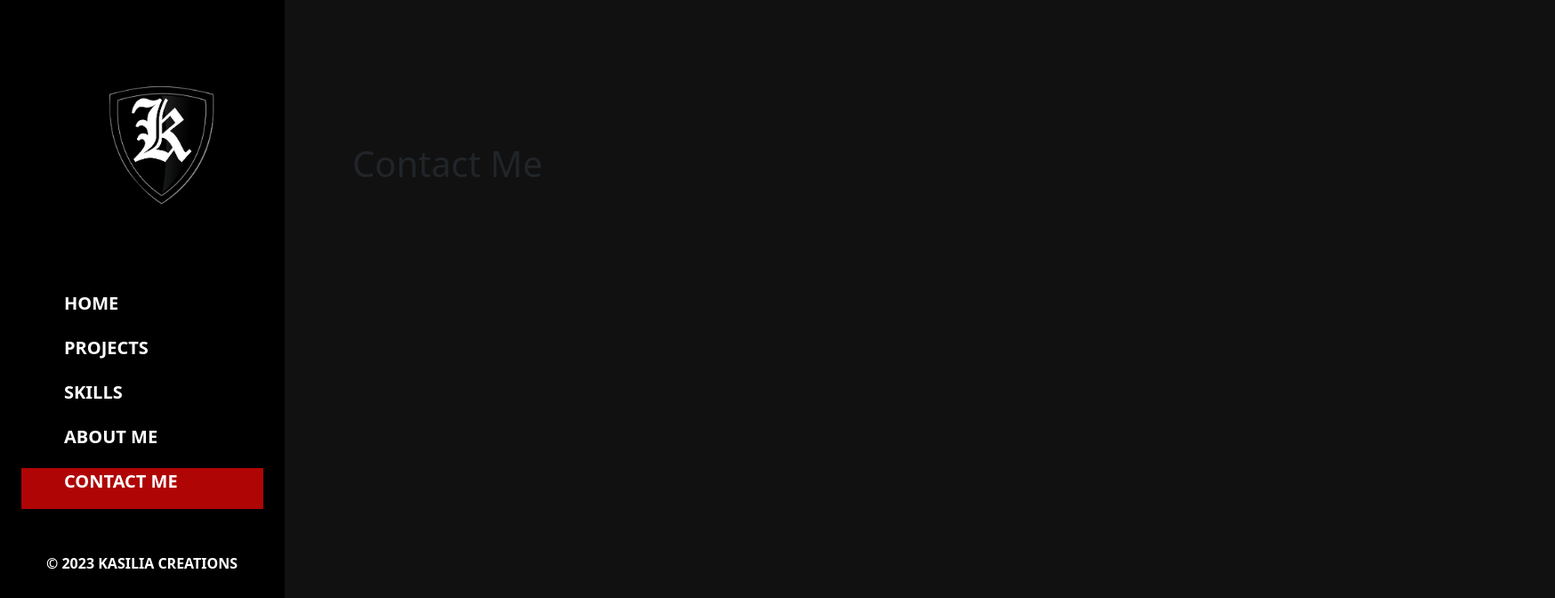
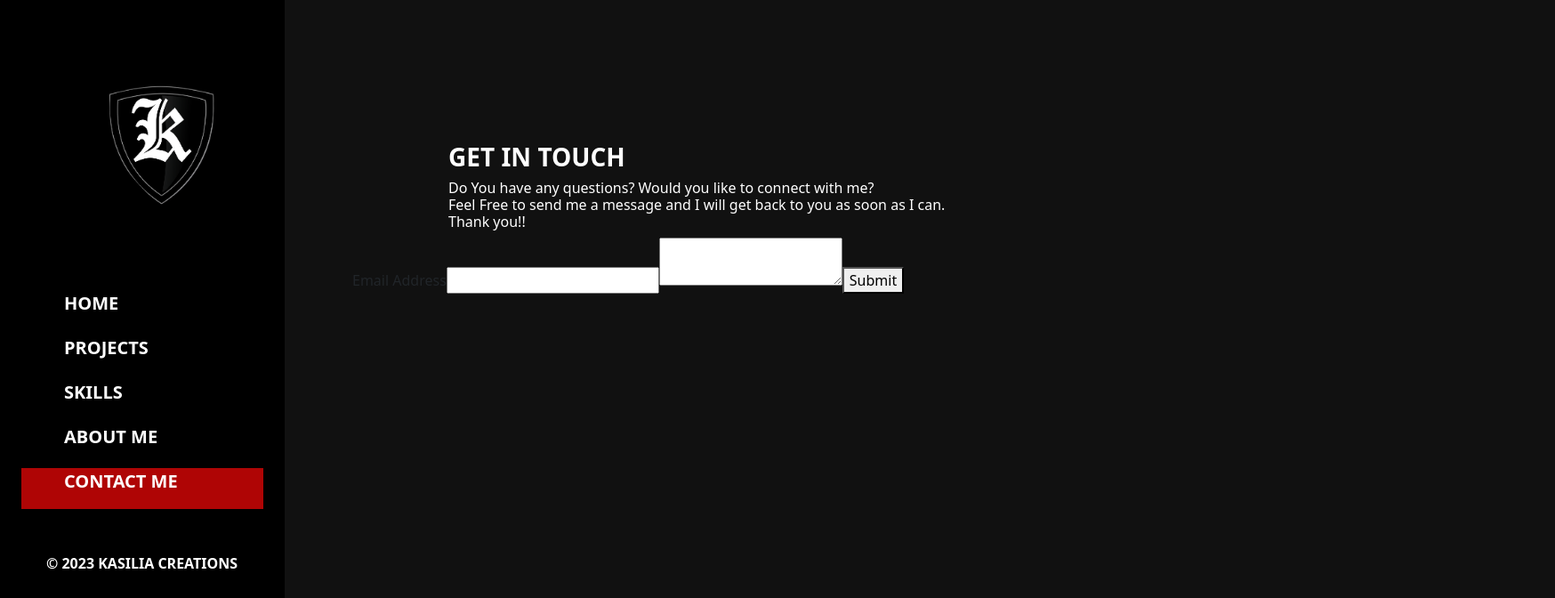
Before and after one commit to David-Kasilia/my-portfolio-react, a React (Create React App) app: page /contact in a window 1280 px wide. Shown: the top 672 px of the page at 89% size, 1748 px wide, since content can reach past the window. Built offline with nearby package versions, Linux system fonts and the light colour scheme.

Commit message:
Added Formspree to react

```diff
--- a/package.json
+++ b/package.json
@@ -3,6 +3,7 @@
   "version": "0.1.0",
   "private": true,
   "dependencies": {
+    "@formspree/react": "^2.4.1",
     "@reduxjs/toolkit": "^1.9.1",
     "@testing-library/jest-dom": "^5.16.5",
     "@testing-library/react": "^13.4.0",
--- a/src/assets/stylesheets/App.css
+++ b/src/assets/stylesheets/App.css
@@ -50,3 +50,7 @@ a {
   background-color: #af0505;
   color: white;
 }
+
+.contact-header {
+  margin-left: 6rem;
+}
--- a/src/components/ContactMe/Contact.js
+++ b/src/components/ContactMe/Contact.js
@@ -1,8 +1,29 @@
+/* eslint-disable max-len */
+/* eslint-disable jsx-a11y/label-has-associated-control */
 import React from 'react';
+import ContactForm from './FormSpree';
 
 const Contact = () => (
   <div className="container-fluid homepage">
-    <h1>Contact Me</h1>
+    <div className="container-fluid contact-header">
+      <h2 className="text-white fs-3 fw-bold">GET IN TOUCH</h2>
+      <h5 className="text-white fs-6">
+        Do You have any questions? Would you like to connect with me?
+        <br />
+        Feel Free to send me a message and I will get back to you as soon as I can.
+        <br />
+        Thank you!!
+      </h5>
+    </div>
+    <ContactForm />
+    {/* <div className="row">
+      <div className="col">
+        <input type="text" className="form-control" placeholder="First name" aria-label="First name" />
+      </div>
+      <div className="col">
+        <input type="text" className="form-control" placeholder="Last name" aria-label="Last name" />
+      </div>
+    </div> */}
   </div>
 );
 
--- /dev/null
+++ b/src/components/ContactMe/FormSpree.js
@@ -0,0 +1,42 @@
+/* eslint-disable import/no-extraneous-dependencies */
+/* eslint-disable jsx-a11y/label-has-associated-control */
+import React from 'react';
+import { useForm, ValidationError } from '@formspree/react';
+
+function ContactForm() {
+  const [state, handleSubmit] = useForm('mpzbvrag');
+  if (state.succeeded) {
+    return <p>Thanks for joining!</p>;
+  }
+  return (
+    <form onSubmit={handleSubmit}>
+      <label htmlFor="email">
+        Email Address
+      </label>
+      <input
+        id="email"
+        type="email"
+        name="email"
+      />
+      <ValidationError
+        prefix="Email"
+        field="email"
+        errors={state.errors}
+      />
+      <textarea
+        id="message"
+        name="message"
+      />
+      <ValidationError
+        prefix="Message"
+        field="message"
+        errors={state.errors}
+      />
+      <button type="submit" disabled={state.submitting}>
+        Submit
+      </button>
+    </form>
+  );
+}
+
+export default ContactForm;
```
Also changed, not shown: 1 other file (tests, documents, lock files or other folders).
